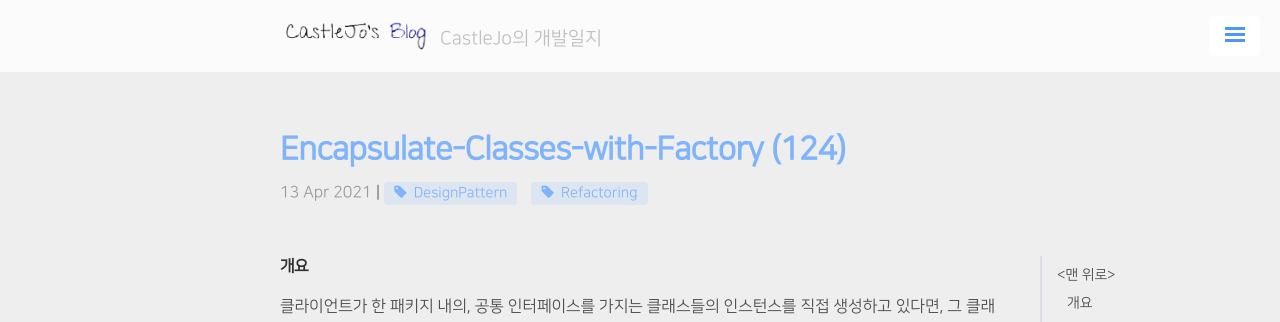
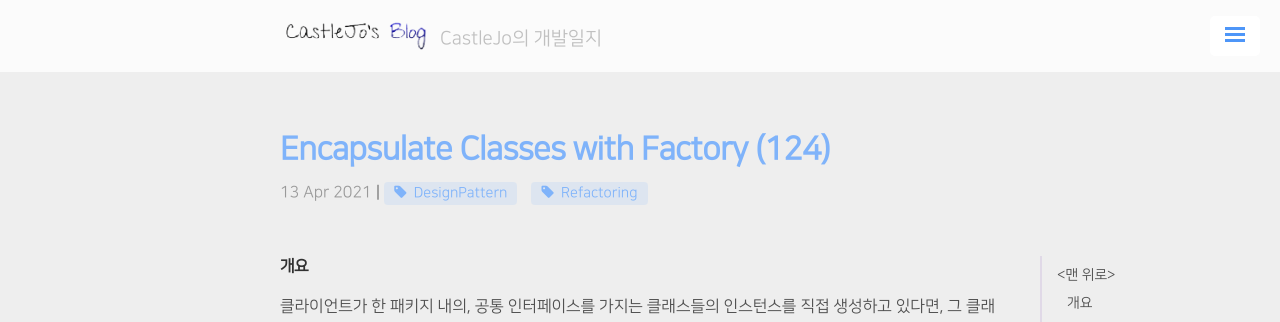
Before and after one commit to ukcastle/ukcastle.github.io, a Jekyll site: the page built from _posts/Refactoring/2021-04-13-Encapsulate-Classes-with-Factory.md, in a window 1280 px wide and 900 px high. Shown: the top 322 px of the window. Built offline with Jekyll 4.4.1, drawn with Linux system fonts in a browser that asks for light colours; nearby versions of some CDN libraries; a script that is not in the unit is left out; comment, search, counter and statistics services are not loaded.

```diff
--- a/_posts/Refactoring/2021-04-13-Encapsulate-Classes-with-Factory.md
+++ b/_posts/Refactoring/2021-04-13-Encapsulate-Classes-with-Factory.md
@@ -1,6 +1,6 @@
 ---
 layout: post
-title: Encapsulate-Classes-with-Factory (124)
+title: Encapsulate Classes with Factory (124)
 category: Refactoring
 tag: [DesignPattern, Refactoring]
 ---
```
